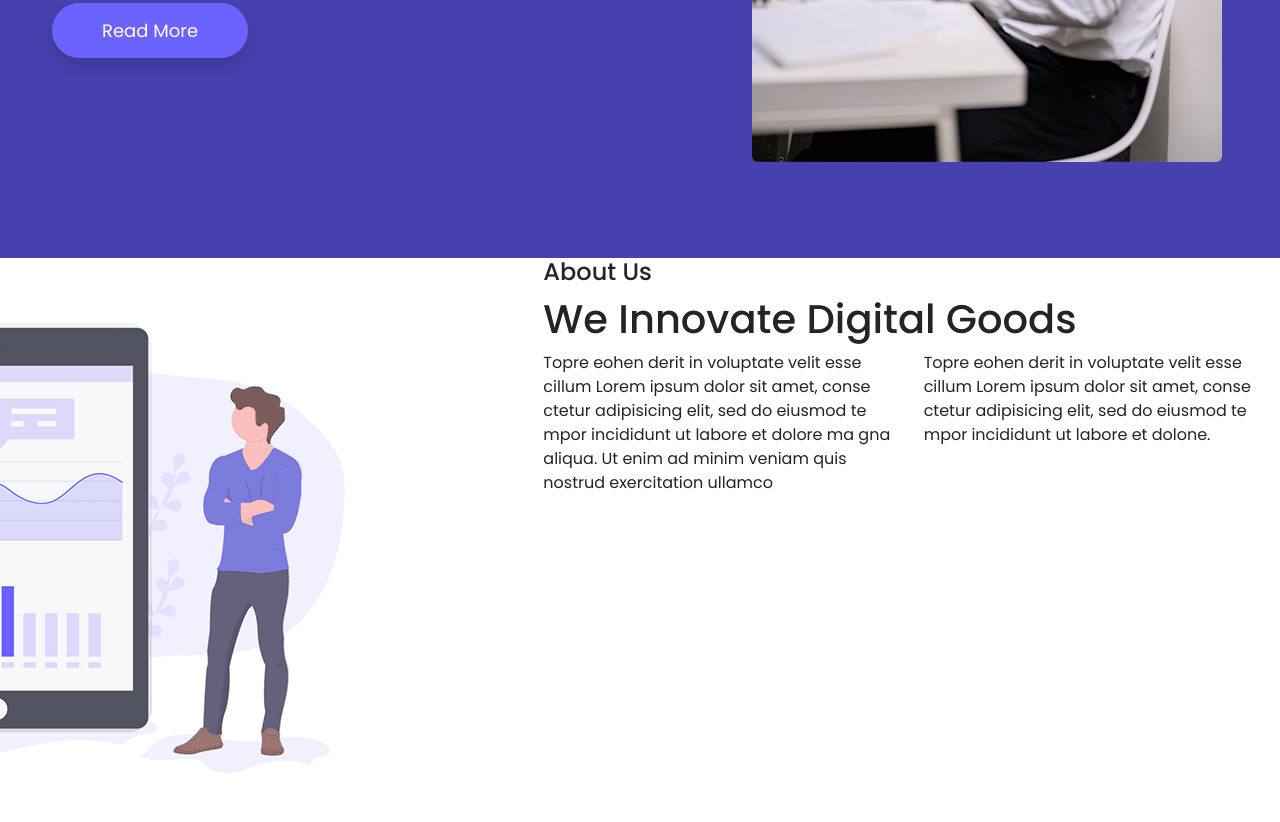
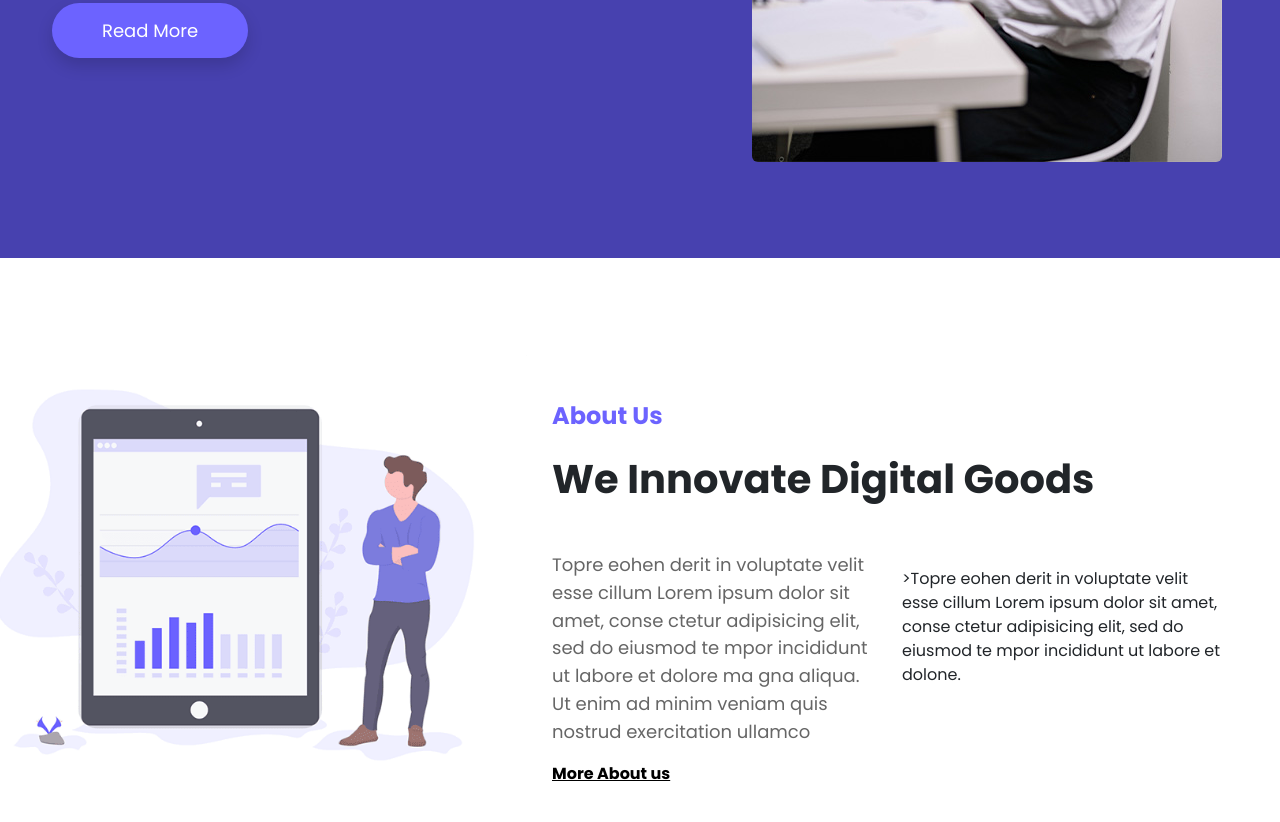
Before and after one commit to BayanAlmaghrebi/2050-Bootstrap-Landing-Page, a plain HTML site: page index.html in a window 1280 px wide. Shown: the part 642-1464 px from the top of the page. Drawn offline with nearby package versions, Linux system fonts and the light colour scheme.

Commit message:
add about us section

```diff
--- a/css/style.css
+++ b/css/style.css
@@ -45,5 +45,30 @@ border-radius: 35px;
 }
 
 .aboutus-img{
-    margin-left: -330px;
+    vertical-align: middle;
+    margin-left: -110px;
 }
+
+.subtitle-style{
+color: #6C63FF;
+font-weight: 700;
+font-size: 24px;
+}
+
+.title-style{
+font-weight: 700;
+font-size: 40px;
+}
+
+.p-style{
+color: #666666;
+font-size: 18px;
+line-height: 1.55;
+
+}
+
+.link-style{
+ font-weight: 700;
+ color: black;
+
+}
--- a/index.html
+++ b/index.html
@@ -72,22 +72,23 @@
 
     <!-- aboutus start -->
 
-    <div class="conyainer">
-      <div class="row">
+    <div class="container my-5">
+      <div class="row py-5">
         <div class="col-lg-5">
-          <img class="aboutus-img" src="images/about-img.png" alt="">
+          <img class="aboutus-img" src="images/about-img (1).png" alt="" height="441.5" width="585">
         </div>
         <div class="col-lg-7">
-          <h4>About Us</h4>
-          <h1>We Innovate Digital Goods</h1>
+          <h4 class="subtitle-style mt-5">About Us</h4>
+          <h1 class="title-style mb-5 mt-4">We Innovate Digital Goods</h1>
           <div class="row">
             <div class="col-lg-6">
-              <p>Topre eohen derit in voluptate velit esse cillum Lorem ipsum dolor sit amet, conse ctetur adipisicing elit, sed do eiusmod te mpor incididunt ut labore et dolore ma gna aliqua. Ut enim ad minim veniam quis nostrud exercitation ullamco</p>
+              <p class="p-style">Topre eohen derit in voluptate velit esse cillum Lorem ipsum dolor sit amet, conse ctetur adipisicing elit, sed do eiusmod te mpor incididunt ut labore et dolore ma gna aliqua. Ut enim ad minim veniam quis nostrud exercitation ullamco</p>
             </div>
             <div class="col-lg-6">
-              <p>Topre eohen derit in voluptate velit esse cillum Lorem ipsum dolor sit amet, conse ctetur adipisicing elit, sed do eiusmod te mpor incididunt ut labore et dolone.</p>
+              <p class="p-style"></p>>Topre eohen derit in voluptate velit esse cillum Lorem ipsum dolor sit amet, conse ctetur adipisicing elit, sed do eiusmod te mpor incididunt ut labore et dolone.</p>
             </div>
           </div>
+          <a class="link-style mt-5" href="">More About us</a>
         </div>
       </div>
     </div>
```
Also changed, not shown: images/about-img (1).png (added).
